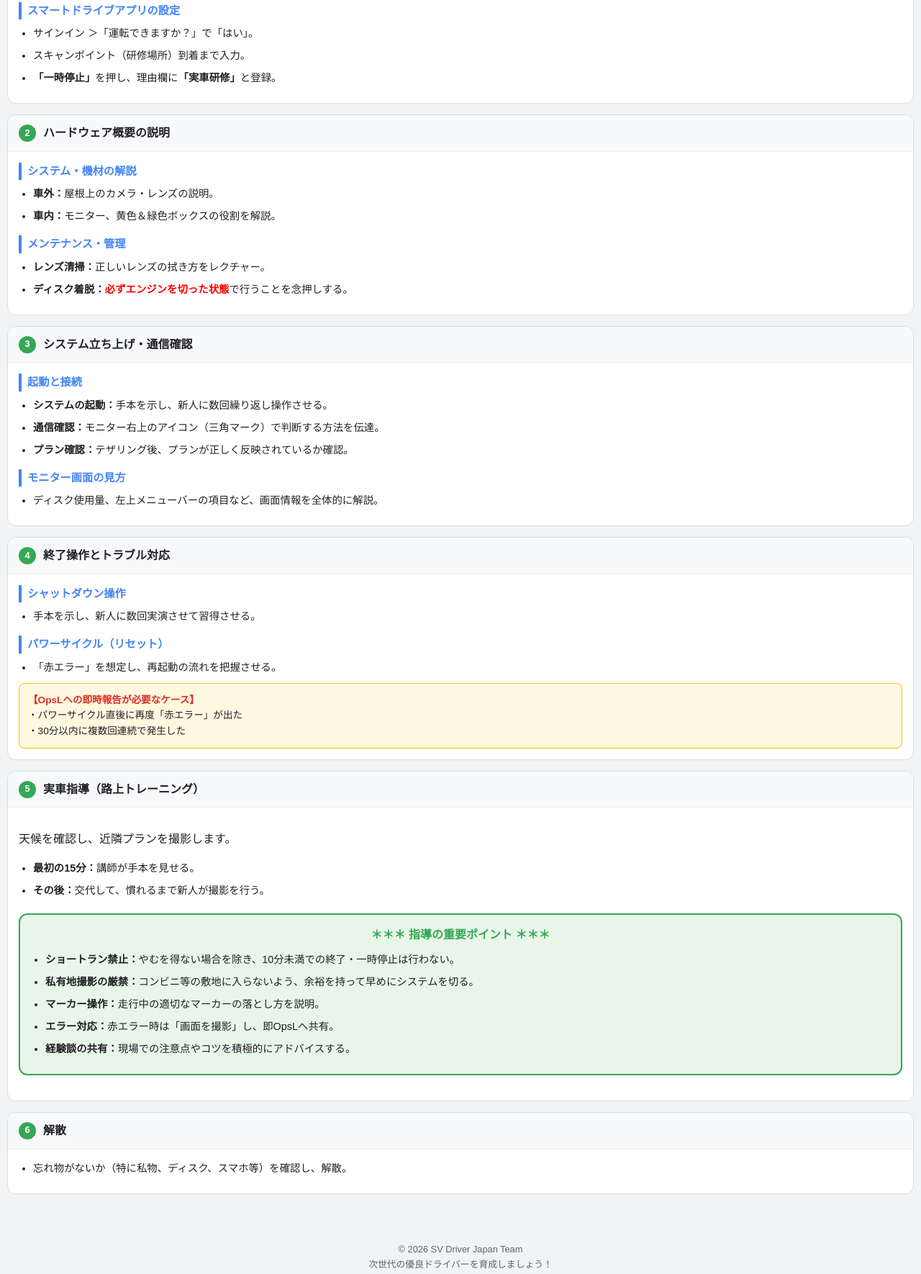
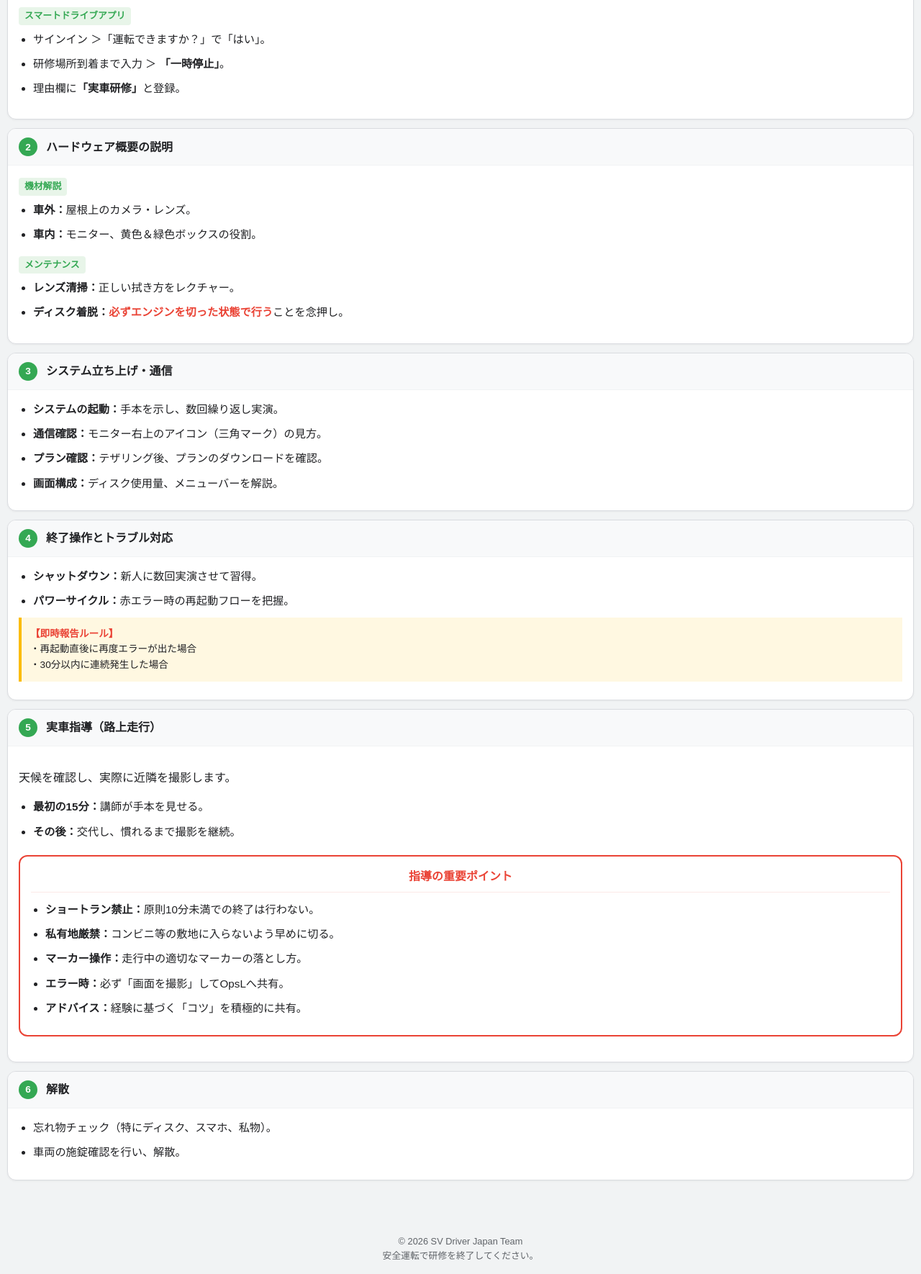
Before and after one commit to e4144e4144/-training, a plain HTML site: page 16.training/index.html in a window 1280 px wide. Shown: the part 368-2138 px from the top of the page at 72% size. Drawn offline with Linux system fonts and the light colour scheme.

Commit message:
Update index.html

```diff
--- a/16.training/index.html
+++ b/16.training/index.html
@@ -3,7 +3,7 @@
 <head>
     <meta charset="UTF-8">
     <meta name="viewport" content="width=device-width, initial-scale=1.0, maximum-scale=1.0, user-scalable=no">
-    <title>16. 実車研修の流れ | 研修ガイド</title>
+    <title>16. 実車研修の流れ | 現場用ガイド</title>
     <style>
         :root {
             --google-blue: #4285F4;
@@ -21,220 +21,230 @@
             background-color: var(--bg-gray);
             margin: 0;
             padding: 0;
+            -webkit-tap-highlight-color: transparent;
         }
         header {
             background: #fff;
             padding: 15px;
-            border-bottom: 3px solid var(--google-green); /* 研修用は緑色 */
+            border-bottom: 3px solid var(--google-green);
             position: sticky;
             top: 0;
             z-index: 1000;
             box-shadow: 0 2px 4px rgba(0,0,0,0.1);
         }
         .back-link { text-decoration: none; color: var(--google-blue); font-size: 0.9rem; font-weight: bold; }
-        h1 { font-size: 1.1rem; margin: 5px 0 0 0; }
+        h1 { font-size: 1.1rem; margin: 5px 0 0 0; color: var(--text-main); }
 
         .container { padding: 10px; }
 
-        /* ステップごとのカード */
-        .step-card {
+        /* セクションごとのカードデザイン */
+        .section-card {
             background: #fff;
             border-radius: 12px;
-            margin-bottom: 15px;
+            margin-bottom: 12px;
             border: 1px solid #dadce0;
             overflow: hidden;
+            box-shadow: 0 1px 3px rgba(0,0,0,0.05);
         }
-        .step-header {
+        .section-header {
             background: #f8f9fa;
             padding: 12px 15px;
-            border-bottom: 1px solid #eee;
+            border-bottom: 1px solid #f1f3f4;
             display: flex;
             align-items: center;
         }
         .step-num {
             background: var(--google-green);
             color: #fff;
-            width: 24px;
-            height: 24px;
+            width: 26px;
+            height: 26px;
             border-radius: 50%;
             display: flex;
             align-items: center;
             justify-content: center;
             font-weight: bold;
-            margin-right: 10px;
+            font-size: 0.85rem;
+            margin-right: 12px;
+        }
+        .step-title { font-weight: bold; font-size: 1rem; color: var(--text-main); }
+
+        .section-body { padding: 15px; }
+
+        .item-group { margin-bottom: 15px; }
+        .item-label {
+            display: inline-block;
+            background: #e8f5e9;
+            color: var(--google-green);
+            padding: 2px 8px;
+            border-radius: 4px;
             font-size: 0.8rem;
+            font-weight: bold;
+            margin-bottom: 8px;
         }
-        .step-title { font-weight: bold; font-size: 1rem; }
 
-        .step-body { padding: 15px; }
+        ul { margin: 0; padding-left: 20px; font-size: 0.95rem; }
+        li { margin-bottom: 10px; }
 
-        h3 {
-            font-size: 0.95rem;
-            color: var(--google-blue);
-            margin: 15px 0 8px 0;
-            border-left: 4px solid var(--google-blue);
-            padding-left: 8px;
+        /* 補足情報のボックス */
+        .info-box {
+            background: #fff8e1;
+            border-left: 4px solid var(--google-yellow);
+            padding: 12px;
+            margin: 10px 0;
+            font-size: 0.85rem;
         }
-        h3:first-child { margin-top: 0; }
+        .info-box strong { color: var(--google-red); }
 
-        ul { margin: 0; padding-left: 20px; font-size: 0.9rem; }
-        li { margin-bottom: 8px; }
-
-        .note-box {
-            background: #fff8e1;
-            border: 1px solid var(--google-yellow);
-            padding: 12px;
-            border-radius: 8px;
-            font-size: 0.85rem;
-            margin-top: 10px;
-        }
-        .note-box strong { color: #d93025; }
-
-        .important-point {
-            background: #e8f5e9;
-            border: 2px solid var(--google-green);
+        /* 指導ポイント（赤枠） */
+        .teaching-points {
+            background: #fff;
+            border: 2px solid var(--google-red);
+            border-radius: 12px;
             padding: 15px;
-            border-radius: 12px;
             margin: 20px 0;
         }
-        .important-point h2 {
+        .teaching-points h2 {
             font-size: 1rem;
-            color: var(--google-green);
-            margin: 0 0 10px 0;
+            color: var(--google-red);
+            margin: 0 0 12px 0;
             text-align: center;
+            border-bottom: 1px solid #fce8e6;
+            padding-bottom: 8px;
         }
 
-        footer { text-align: center; padding: 30px 15px; color: var(--text-sub); font-size: 0.8rem; }
+        .important { color: var(--google-red); font-weight: bold; }
+
+        footer { text-align: center; padding: 40px 15px; color: var(--text-sub); font-size: 0.8rem; }
     </style>
 </head>
 <body>
 
 <header>
     <a href="../" class="back-link">← メインメニューへ戻る</a>
-    <h1>16. 実車研修の流れ（インストラクター用）</h1>
+    <h1>16. 実車研修の流れ（ガイド）</h1>
 </header>
 
 <div class="container">
 
-    <div class="step-card">
-        <div class="step-header">
+    <div class="section-card">
+        <div class="section-header">
             <div class="step-num">1</div>
             <div class="step-title">集合・事前準備</div>
         </div>
-        <div class="step-body">
-            <h3>車両撮影と報告</h3>
-            <ul>
-                <li>車両の4方向（前後左右）を撮影。</li>
-                <li>OpsLのチャットへ直接アップロード。</li>
-            </ul>
-            <div class="note-box">
-                <strong>【受け取りフォームの注意】</strong><br>
-                ・基地受取：フォーム提出が必要<br>
-                ・ドライバー間受取：提出不要（前任者が済ませているため）
+        <div class="section-body">
+            <div class="item-group">
+                <span class="item-label">車両撮影と報告</span>
+                <ul>
+                    <li><strong>車両の4方向</strong>（前後左右）を撮影。</li>
+                    <li>OpsLチャットへ直接アップロード。</li>
+                </ul>
+                <div class="info-box">
+                    <strong>【受け取りフォームの注意】</strong><br>
+                    ・基地受取：フォーム提出が必要<br>
+                    ・ドライバー間受取：提出不要（前任者が提出済のため）
+                </div>
             </div>
-
-            <h3>スマートドライブアプリの設定</h3>
-            <ul>
-                <li>サインイン ＞「運転できますか？」で「はい」。</li>
-                <li>スキャンポイント（研修場所）到着まで入力。</li>
-                <li><strong>「一時停止」</strong>を押し、理由欄に<strong>「実車研修」</strong>と登録。</li>
-            </ul>
-        </div>
-    </div>
-
-    <div class="step-card">
-        <div class="step-header">
-            <div class="step-num">2</div>
-            <div class="step-title">ハードウェア概要の説明</div>
-        </div>
-        <div class="step-body">
-            <h3>システム・機材の解説</h3>
-            <ul>
-                <li><strong>車外：</strong>屋根上のカメラ・レンズの説明。</li>
-                <li><strong>車内：</strong>モニター、黄色＆緑色ボックスの役割を解説。</li>
-            </ul>
-            <h3>メンテナンス・管理</h3>
-            <ul>
-                <li><strong>レンズ清掃：</strong>正しいレンズの拭き方をレクチャー。</li>
-                <li><strong>ディスク着脱：</strong><strong style="color:red;">必ずエンジンを切った状態</strong>で行うことを念押しする。</li>
-            </ul>
-        </div>
-    </div>
-
-    <div class="step-card">
-        <div class="step-header">
-            <div class="step-num">3</div>
-            <div class="step-title">システム立ち上げ・通信確認</div>
-        </div>
-        <div class="step-body">
-            <h3>起動と接続</h3>
-            <ul>
-                <li><strong>システムの起動：</strong>手本を示し、新人に数回繰り返し操作させる。</li>
-                <li><strong>通信確認：</strong>モニター右上のアイコン（三角マーク）で判断する方法を伝達。</li>
-                <li><strong>プラン確認：</strong>テザリング後、プランが正しく反映されているか確認。</li>
-            </ul>
-            <h3>モニター画面の見方</h3>
-            <ul>
-                <li>ディスク使用量、左上メニューバーの項目など、画面情報を全体的に解説。</li>
-            </ul>
-        </div>
-    </div>
-
-    <div class="step-card">
-        <div class="step-header">
-            <div class="step-num">4</div>
-            <div class="step-title">終了操作とトラブル対応</div>
-        </div>
-        <div class="step-body">
-            <h3>シャットダウン操作</h3>
-            <ul>
-                <li>手本を示し、新人に数回実演させて習得させる。</li>
-            </ul>
-            <h3>パワーサイクル（リセット）</h3>
-            <ul>
-                <li>「赤エラー」を想定し、再起動の流れを把握させる。</li>
-            </ul>
-            <div class="note-box">
-                <strong>【OpsLへの即時報告が必要なケース】</strong><br>
-                ・パワーサイクル直後に再度「赤エラー」が出た<br>
-                ・30分以内に複数回連続で発生した
-            </div>
-        </div>
-    </div>
-
-    <div class="step-card">
-        <div class="step-header">
-            <div class="step-num">5</div>
-            <div class="step-title">実車指導（路上トレーニング）</div>
-        </div>
-        <div class="step-body">
-            <p>天候を確認し、近隣プランを撮影します。</p>
-            <ul>
-                <li><strong>最初の15分：</strong>講師が手本を見せる。</li>
-                <li><strong>その後：</strong>交代して、慣れるまで新人が撮影を行う。</li>
-            </ul>
-
-            <div class="important-point">
-                <h2>＊＊＊ 指導の重要ポイント ＊＊＊</h2>
+            <div class="item-group">
+                <span class="item-label">スマートドライブアプリ</span>
                 <ul>
-                    <li><strong>ショートラン禁止：</strong>やむを得ない場合を除き、10分未満での終了・一時停止は行わない。</li>
-                    <li><strong>私有地撮影の厳禁：</strong>コンビニ等の敷地に入らないよう、余裕を持って早めにシステムを切る。</li>
-                    <li><strong>マーカー操作：</strong>走行中の適切なマーカーの落とし方を説明。</li>
-                    <li><strong>エラー対応：</strong>赤エラー時は「画面を撮影」し、即OpsLへ共有。</li>
-                    <li><strong>経験談の共有：</strong>現場での注意点やコツを積極的にアドバイスする。</li>
+                    <li>サインイン ＞「運転できますか？」で「はい」。</li>
+                    <li>研修場所到着まで入力 ＞ <strong>「一時停止」</strong>。</li>
+                    <li>理由欄に<strong>「実車研修」</strong>と登録。</li>
                 </ul>
             </div>
         </div>
     </div>
 
-    <div class="step-card">
-        <div class="step-header">
+    <div class="section-card">
+        <div class="section-header">
+            <div class="step-num">2</div>
+            <div class="step-title">ハードウェア概要の説明</div>
+        </div>
+        <div class="section-body">
+            <div class="item-group">
+                <span class="item-label">機材解説</span>
+                <ul>
+                    <li><strong>車外：</strong>屋根上のカメラ・レンズ。</li>
+                    <li><strong>車内：</strong>モニター、黄色＆緑色ボックスの役割。</li>
+                </ul>
+            </div>
+            <div class="item-group">
+                <span class="item-label">メンテナンス</span>
+                <ul>
+                    <li><strong>レンズ清掃：</strong>正しい拭き方をレクチャー。</li>
+                    <li><strong>ディスク着脱：</strong><span class="important">必ずエンジンを切った状態で行う</span>ことを念押し。</li>
+                </ul>
+            </div>
+        </div>
+    </div>
+
+    <div class="section-card">
+        <div class="section-header">
+            <div class="step-num">3</div>
+            <div class="step-title">システム立ち上げ・通信</div>
+        </div>
+        <div class="section-body">
+            <ul>
+                <li><strong>システムの起動：</strong>手本を示し、数回繰り返し実演。</li>
+                <li><strong>通信確認：</strong>モニター右上のアイコン（三角マーク）の見方。</li>
+                <li><strong>プラン確認：</strong>テザリング後、プランのダウンロードを確認。</li>
+                <li><strong>画面構成：</strong>ディスク使用量、メニューバーを解説。</li>
+            </ul>
+        </div>
+    </div>
+
+    <div class="section-card">
+        <div class="section-header">
+            <div class="step-num">4</div>
+            <div class="step-title">終了操作とトラブル対応</div>
+        </div>
+        <div class="section-body">
+            <ul>
+                <li><strong>シャットダウン：</strong>新人に数回実演させて習得。</li>
+                <li><strong>パワーサイクル：</strong>赤エラー時の再起動フローを把握。</li>
+            </ul>
+            <div class="info-box">
+                <strong>【即時報告ルール】</strong><br>
+                ・再起動直後に再度エラーが出た場合<br>
+                ・30分以内に連続発生した場合
+            </div>
+        </div>
+    </div>
+
+    <div class="section-card">
+        <div class="section-header">
+            <div class="step-num">5</div>
+            <div class="step-title">実車指導（路上走行）</div>
+        </div>
+        <div class="section-body">
+            <p>天候を確認し、実際に近隣を撮影します。</p>
+            <ul>
+                <li><strong>最初の15分：</strong>講師が手本を見せる。</li>
+                <li><strong>その後：</strong>交代し、慣れるまで撮影を継続。</li>
+            </ul>
+
+            <div class="teaching-points">
+                <h2>指導の重要ポイント</h2>
+                <ul>
+                    <li><strong>ショートラン禁止：</strong>原則10分未満での終了は行わない。</li>
+                    <li><strong>私有地厳禁：</strong>コンビニ等の敷地に入らないよう早めに切る。</li>
+                    <li><strong>マーカー操作：</strong>走行中の適切なマーカーの落とし方。</li>
+                    <li><strong>エラー時：</strong>必ず「画面を撮影」してOpsLへ共有。</li>
+                    <li><strong>アドバイス：</strong>経験に基づく「コツ」を積極的に共有。</li>
+                </ul>
+            </div>
+        </div>
+    </div>
+
+    <div class="section-card">
+        <div class="section-header">
             <div class="step-num">6</div>
             <div class="step-title">解散</div>
         </div>
-        <div class="step-body">
+        <div class="section-body">
             <ul>
-                <li>忘れ物がないか（特に私物、ディスク、スマホ等）を確認し、解散。</li>
+                <li>忘れ物チェック（特にディスク、スマホ、私物）。</li>
+                <li>車両の施錠確認を行い、解散。</li>
             </ul>
         </div>
     </div>
@@ -243,7 +253,7 @@
 
 <footer>
     <p>© 2026 SV Driver Japan Team<br>
-    次世代の優良ドライバーを育成しましょう！</p>
+    安全運転で研修を終了してください。</p>
 </footer>
 
 </body>
```
